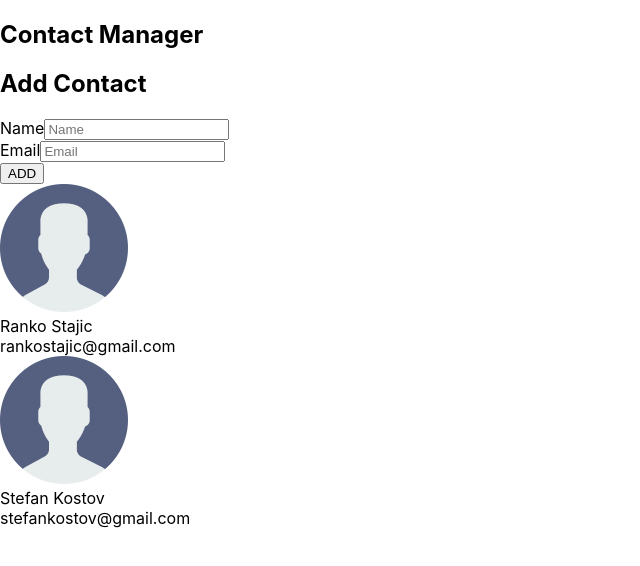
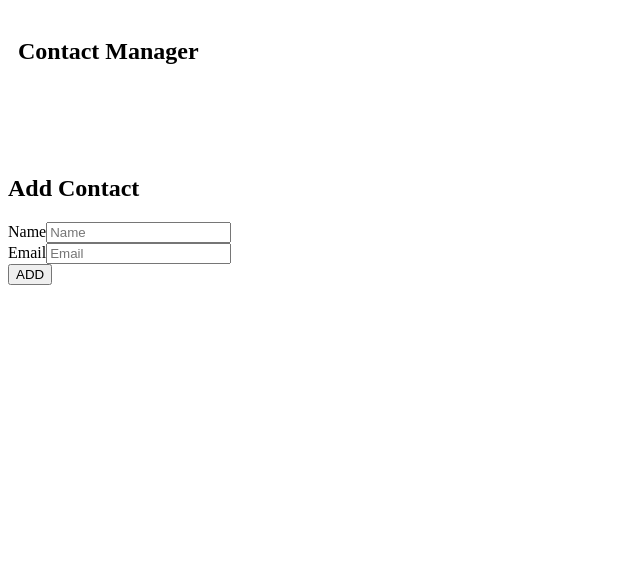
Before and after one commit to VladanStar/WebDesingExercises, a React (Create React App) app in the folder task04/my_app/: page / in a window 1280 px wide. Shown: the top 566 px of the page, without its empty margins (0-640 px from the left). Built offline with nearby package versions, Linux system fonts and the light colour scheme.

Commit message:
Upadate yhe State using setState

```diff
--- a/task04/my_app/public/index.html
+++ b/task04/my_app/public/index.html
@@ -39,5 +39,7 @@
       To begin the development, run `npm start` or `yarn start`.
       To create a production bundle, use `npm run build` or `yarn build`.
     -->
+
+
   </body>
 </html>
--- a/task04/my_app/src/App.css
+++ b/task04/my_app/src/App.css
@@ -1,38 +1,23 @@
-.App {
-  text-align: center;
+.main {
+  margin-top: 5em;
 }
 
-.App-logo {
-  height: 40vmin;
-  pointer-events: none;
+.center {
+  justify-content: center;
+  padding: 10px;
 }
 
-@media (prefers-reduced-motion: no-preference) {
-  .App-logo {
-    animation: App-logo-spin infinite 20s linear;
-  }
+.ui.search input {
+  width: 100%;
+  border-radius: 0 !important;
 }
 
-.App-header {
-  background-color: #282c34;
-  min-height: 100vh;
-  display: flex;
-  flex-direction: column;
-  align-items: center;
-  justify-content: center;
-  font-size: calc(10px + 2vmin);
-  color: white;
+.item {
+  padding: 15px 0px !important;
 }
 
-.App-link {
-  color: #61dafb;
+i.icon {
+  float: right;
+  font-size: 20px;
+  cursor: pointer;
 }
-
-@keyframes App-logo-spin {
-  from {
-    transform: rotate(0deg);
-  }
-  to {
-    transform: rotate(360deg);
-  }
-}
--- a/task04/my_app/src/App.js
+++ b/task04/my_app/src/App.js
@@ -1,26 +1,23 @@
-import React from "react";
+import React, {useState} from "react";
 import Header from "./components/Header";
 import { AddContact } from "./components/AddContact";
 import { ContactList } from "./components/ContactList";
 import "./App.css";
 
+
 function App() {
-  const contacts = [
-    {
-      id: "1",
-      name: "Ranko Stajic",
-      email: "rankostajic@gmail.com",
-    },
-    {
-      id: "2",
-      name: "Stefan Kostov",
-      email: "stefankostov@gmail.com",
-    },
-  ];
+
+  const[contacts, setContacts] = useState([]);
+
+  const addContactHandler = (contact)=>{
+    console.log(contact);
+    setContacts([...contacts, contact])
+  }
+
   return (
     <div className="ui container">
       <Header />
-      <AddContact />
+      <AddContact addContactHandler={addContactHandler} />
       <ContactList  contacts={contacts}/>
     </div>
   );
--- a/task04/my_app/src/components/AddContact.js
+++ b/task04/my_app/src/components/AddContact.js
@@ -1,18 +1,45 @@
 import React from "react";
 
 export class AddContact extends React.Component {
+  state = {
+    name: "",
+    email: "",
+  };
+
+  add = (e) => {
+    e.preventDefault();
+    if (this.state.name === "" || this.state.email === "") {
+      alert("All the fields are empty");
+      return;
+    }
+
+    this.props.addContactHandler(this.state);
+    this.setState({ name: "", email: "" });
+  };
   render() {
     return (
       <div className="ui main">
         <h2> Add Contact</h2>
-        <form action="#" className="ui form">
+        <form action="#" className="ui form" onSubmit={this.add}>
           <div className="field">
             <label>Name</label>
-            <input type="text" name="name" placeholder="Name" />
+            <input
+              type="text"
+              name="name"
+              placeholder="Name"
+              value={this.state.name}
+              onChange={(e) => this.setState({ name: e.target.value })}
+            />
           </div>
           <div className="field">
             <label>Email</label>
-            <input type="email" name="email" placeholder="Email" />
+            <input
+              type="email"
+              name="email"
+              placeholder="Email"
+              value={this.state.email}
+              onChange={(e) => this.setState({ email: e.target.value })}
+            />
           </div>
           <button className="ui button blue">ADD</button>
         </form>
--- a/task04/my_app/src/index.css
+++ /dev/null
@@ -1,13 +0,0 @@
-body {
-  margin: 0;
-  font-family: -apple-system, BlinkMacSystemFont, 'Segoe UI', 'Roboto', 'Oxygen',
-    'Ubuntu', 'Cantarell', 'Fira Sans', 'Droid Sans', 'Helvetica Neue',
-    sans-serif;
-  -webkit-font-smoothing: antialiased;
-  -moz-osx-font-smoothing: grayscale;
-}
-
-code {
-  font-family: source-code-pro, Menlo, Monaco, Consolas, 'Courier New',
-    monospace;
-}
--- a/task04/my_app/src/index.js
+++ b/task04/my_app/src/index.js
@@ -1,6 +1,5 @@
 import React from 'react';
 import ReactDOM from 'react-dom';
-import './index.css';
 import App from './App';
 import reportWebVitals from './reportWebVitals';
 
```
